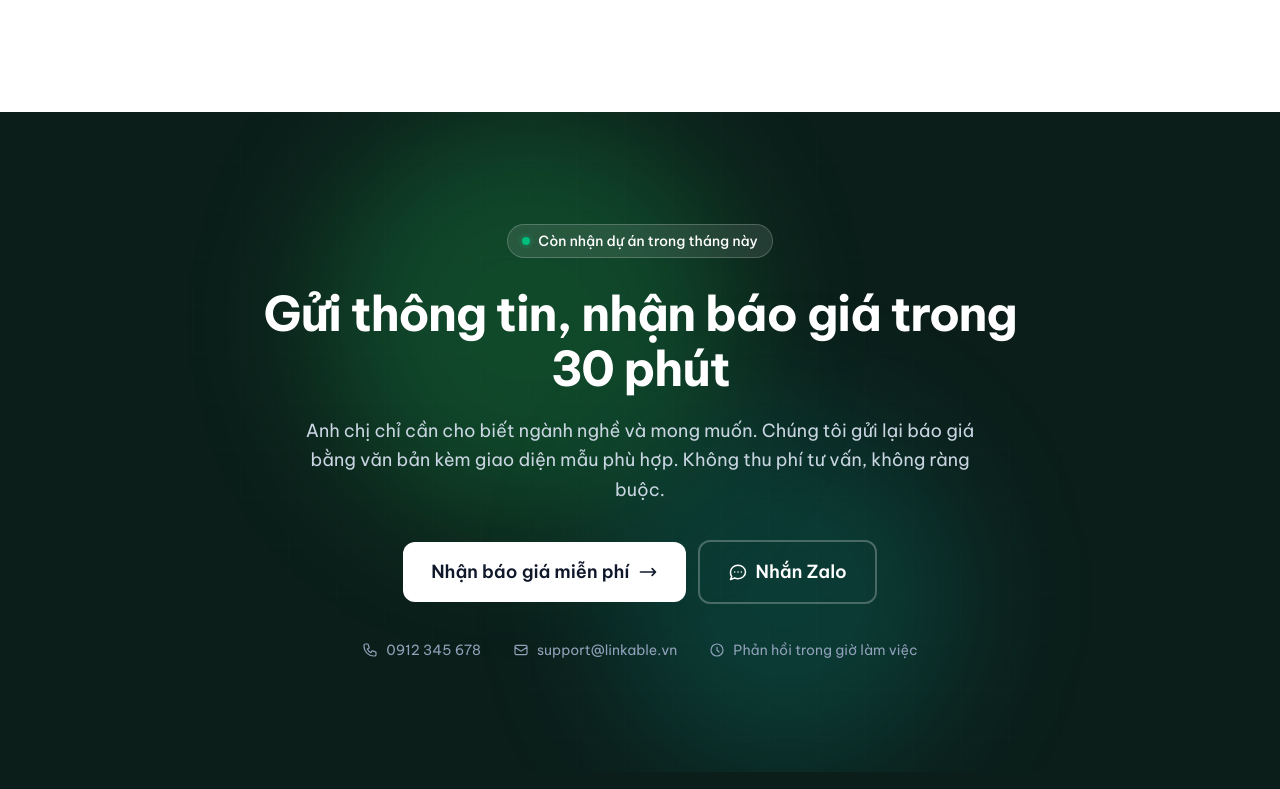
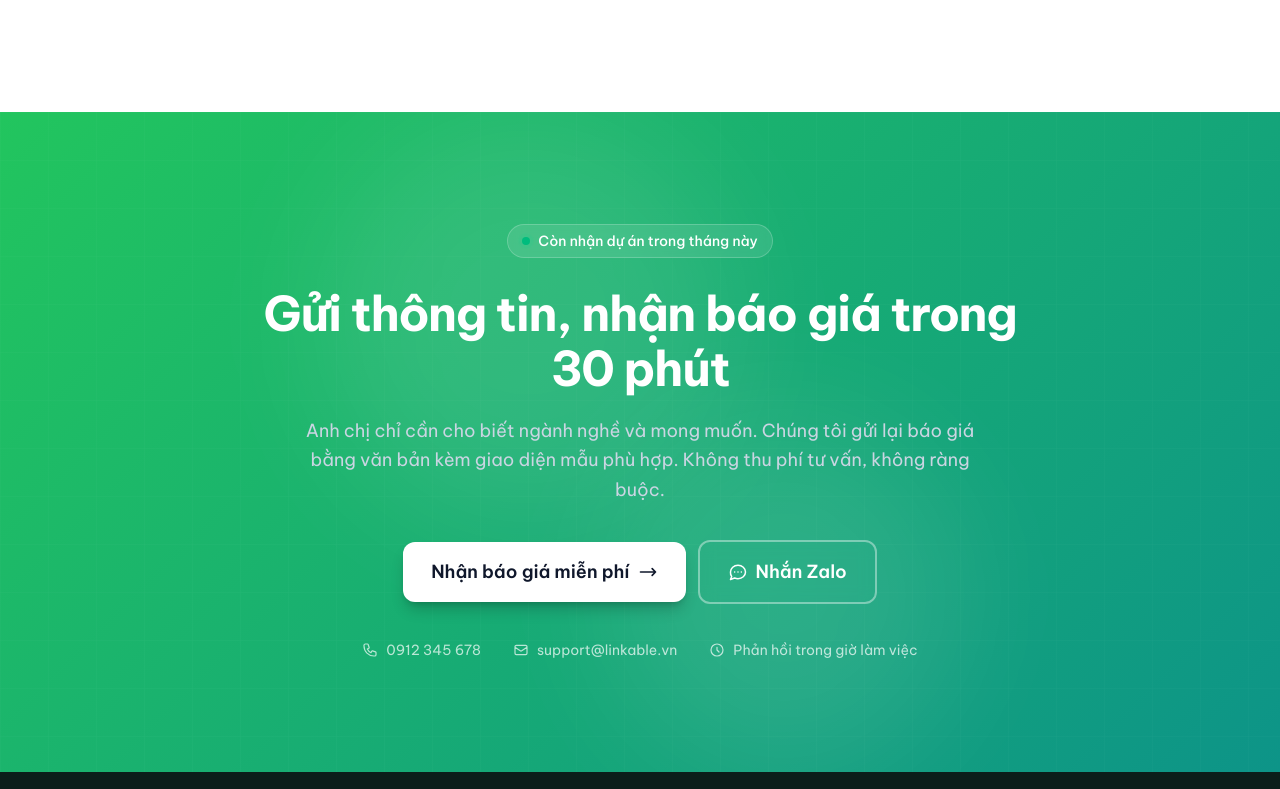
Before and after one commit to dangbt/software-landing, a Next.js app: page /vi in a window 1280 px wide. Shown: the part 8231-9020 px from the top of the page. Built offline with nearby package versions, Linux system fonts and the light colour scheme.

Commit message:
SWL-5: Update CTA section with gradient background

```diff
--- a/src/components/sections/cta-section.tsx
+++ b/src/components/sections/cta-section.tsx
@@ -13,15 +13,20 @@ export function CTASection() {
   useReveal(sectionRef);
 
   return (
-    <section ref={sectionRef} className="relative py-20 md:py-28 bg-surface-invert overflow-hidden">
-      <div className="absolute inset-0 -z-0">
-        <div className="absolute top-0 left-1/4 w-[26rem] h-[26rem] bg-logo-from/25 rounded-full blur-3xl" />
-        <div className="absolute bottom-0 right-1/4 w-[22rem] h-[22rem] bg-logo-to/25 rounded-full blur-3xl" />
+    <section
+      ref={sectionRef}
+      className="relative py-20 md:py-28 overflow-hidden bg-gradient-primary"
+      aria-labelledby="cta-heading"
+    >
+      {/* Decorative overlay elements */}
+      <div className="absolute inset-0 -z-0 pointer-events-none" aria-hidden="true">
+        <div className="absolute top-0 left-1/4 w-[26rem] h-[26rem] bg-white/10 rounded-full blur-3xl" />
+        <div className="absolute bottom-0 right-1/4 w-[22rem] h-[22rem] bg-white/10 rounded-full blur-3xl" />
         <div
-          className="absolute inset-0 opacity-[0.04]"
+          className="absolute inset-0 opacity-[0.06]"
           style={{
-            backgroundImage: `linear-gradient(rgba(255,255,255,.2) 1px, transparent 1px),
-              linear-gradient(90deg, rgba(255,255,255,.2) 1px, transparent 1px)`,
+            backgroundImage: `linear-gradient(rgba(255,255,255,.3) 1px, transparent 1px),
+              linear-gradient(90deg, rgba(255,255,255,.3) 1px, transparent 1px)`,
             backgroundSize: "48px 48px",
           }}
         />
@@ -37,7 +42,10 @@ export function CTASection() {
             {t("badge")}
           </span>
 
-          <h2 className="reveal text-3xl md:text-4xl lg:text-5xl font-bold text-white mb-5 tracking-tight leading-[1.15]">
+          <h2
+            id="cta-heading"
+            className="reveal text-3xl md:text-4xl lg:text-5xl font-bold text-white mb-5 tracking-tight leading-[1.15]"
+          >
             {t("title")}
           </h2>
 
@@ -48,7 +56,7 @@ export function CTASection() {
           <div className="reveal flex flex-col sm:flex-row items-center justify-center gap-3 mb-9">
             <Link
               href="/contact"
-              className="group w-full sm:w-auto inline-flex items-center justify-center gap-2 bg-white hover:bg-slate-100 text-slate-900 px-7 py-4 rounded-xl font-semibold text-lg transition-colors"
+              className="group w-full sm:w-auto inline-flex items-center justify-center gap-2 bg-white hover:bg-slate-50 text-slate-900 px-7 py-4 rounded-xl font-semibold text-lg transition-all shadow-lg shadow-black/20 hover:shadow-xl hover:shadow-black/25 hover:-translate-y-0.5"
             >
               {t("primaryCta")}
               <svg
@@ -56,6 +64,7 @@ export function CTASection() {
                 fill="none"
                 stroke="currentColor"
                 viewBox="0 0 24 24"
+                aria-hidden="true"
               >
                 <path strokeLinecap="round" strokeLinejoin="round" strokeWidth={2} d="M17 8l4 4m0 0l-4 4m4-4H3" />
               </svg>
@@ -64,9 +73,9 @@ export function CTASection() {
               href={site.contact.zalo}
               target="_blank"
               rel="noopener noreferrer"
-              className="w-full sm:w-auto inline-flex items-center justify-center gap-2 border-2 border-white/25 hover:border-white/50 hover:bg-white/5 text-white px-7 py-4 rounded-xl font-semibold text-lg transition-colors"
+              className="w-full sm:w-auto inline-flex items-center justify-center gap-2 border-2 border-white/40 hover:border-white hover:bg-white/15 text-white px-7 py-4 rounded-xl font-semibold text-lg transition-all backdrop-blur-sm"
             >
-              <svg className="w-5 h-5" fill="none" stroke="currentColor" viewBox="0 0 24 24">
+              <svg className="w-5 h-5" fill="none" stroke="currentColor" viewBox="0 0 24 24" aria-hidden="true">
                 <path
                   strokeLinecap="round"
                   strokeLinejoin="round"
@@ -78,12 +87,12 @@ export function CTASection() {
             </a>
           </div>
 
-          <div className="reveal flex flex-wrap items-center justify-center gap-x-8 gap-y-3 text-slate-400 text-sm">
+          <div className="reveal flex flex-wrap items-center justify-center gap-x-8 gap-y-3 text-white/70 text-sm">
             <a
               href={`tel:${site.contact.phoneTel}`}
               className="flex items-center gap-2 hover:text-white transition-colors"
             >
-              <svg className="w-4 h-4" fill="none" stroke="currentColor" viewBox="0 0 24 24">
+              <svg className="w-4 h-4" fill="none" stroke="currentColor" viewBox="0 0 24 24" aria-hidden="true">
                 <path
                   strokeLinecap="round"
                   strokeLinejoin="round"
@@ -97,7 +106,7 @@ export function CTASection() {
               href={`mailto:${site.contact.email}`}
               className="flex items-center gap-2 hover:text-white transition-colors"
             >
-              <svg className="w-4 h-4" fill="none" stroke="currentColor" viewBox="0 0 24 24">
+              <svg className="w-4 h-4" fill="none" stroke="currentColor" viewBox="0 0 24 24" aria-hidden="true">
                 <path
                   strokeLinecap="round"
                   strokeLinejoin="round"
@@ -108,7 +117,7 @@ export function CTASection() {
               {site.contact.email}
             </a>
             <span className="flex items-center gap-2">
-              <svg className="w-4 h-4" fill="none" stroke="currentColor" viewBox="0 0 24 24">
+              <svg className="w-4 h-4" fill="none" stroke="currentColor" viewBox="0 0 24 24" aria-hidden="true">
                 <path strokeLinecap="round" strokeLinejoin="round" strokeWidth={1.8} d="M12 8v4l3 3m6-3a9 9 0 11-18 0 9 9 0 0118 0z" />
               </svg>
               {t("response")}
```
